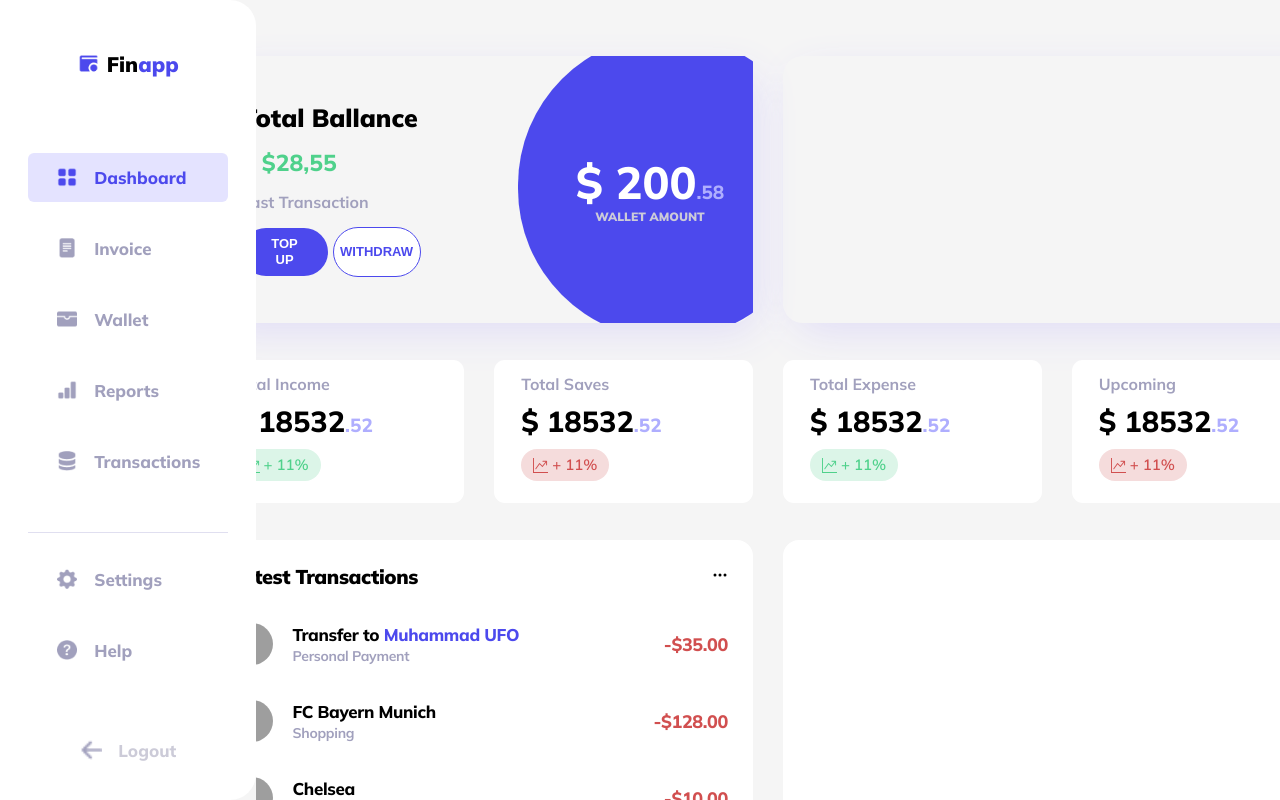
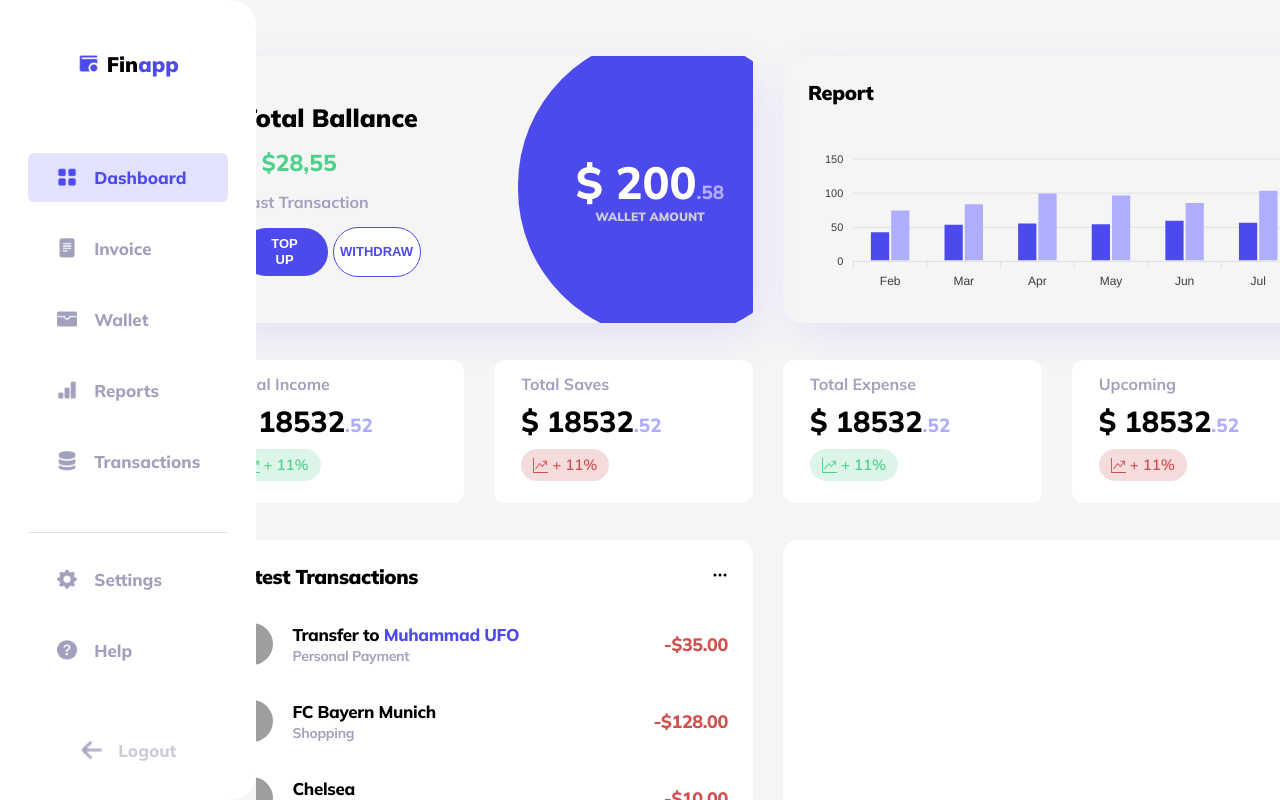
Before and after one commit to mohammadufo/dashboard-task, a React (Vite) app: page / in a window 1280 px wide. Built offline with nearby package versions, Linux system fonts and the light colour scheme; grey boxes are pictures that could not be loaded.

Commit message:
add report and chart

```diff
--- a/package.json
+++ b/package.json
@@ -11,7 +11,9 @@
   },
   "dependencies": {
     "@types/styled-components": "^5.1.26",
+    "apexcharts": "^3.41.0",
     "react": "^18.2.0",
+    "react-apexcharts": "^1.4.0",
     "react-dom": "^18.2.0",
     "react-icons": "^4.9.0",
     "styled-components": "^6.0.0-rc.3"
--- a/src/components/Sidebar.tsx
+++ b/src/components/Sidebar.tsx
@@ -10,6 +10,10 @@ import SettingIcon from '../assets/icons/settings.png'
 import HelpIcon from '../assets/icons/help.png'
 import BackIcon from '../assets/icons/back.png'
 
+interface Prop {
+  active?: string
+}
+
 const Container = styled.div`
   width: 256px;
   height: 100vh;
@@ -19,6 +23,7 @@ const Container = styled.div`
   justify-content: space-around;
   background-color: #fff;
   border-radius: 0px 26px 26px 0px;
+  overflow-y: scroll;
 `
 
 const Top = styled.div`
@@ -75,7 +80,7 @@ const List = styled.ul`
   gap: 22px;
 `
 
-const ListItem = styled.li`
+const ListItem = styled.li<Prop>`
   display: flex;
   justify-content: flex-start;
   align-items: center;
--- a/src/pages/homepage/Home.tsx
+++ b/src/pages/homepage/Home.tsx
@@ -2,6 +2,7 @@ import { styled } from 'styled-components'
 import Total from './components/Total'
 import CenterBox from './components/CenterBox'
 import Latest from './components/Latest'
+import Reports from './components/Reports'
 
 const Container = styled.div`
   display: flex;
@@ -59,7 +60,9 @@ const Home = () => {
         <TopChild>
           <Total />
         </TopChild>
-        <TopChild></TopChild>
+        <TopChild>
+          <Reports />
+        </TopChild>
       </Top>
       <Center>
         <CenterChild>
--- /dev/null
+++ b/src/pages/homepage/components/BarChart.tsx
@@ -0,0 +1,75 @@
+// eslint-disable-next-line
+// @ts-nocheck
+import ReactApexChart from 'react-apexcharts'
+import { styled } from 'styled-components'
+const Container = styled.div`
+  .apx-legend-position-bottom {
+    display: none !important;
+  }
+`
+
+const BarChart = () => {
+  const state = {
+    series: [
+      {
+        name: 'Net Profit',
+        data: [44, 55, 57, 56, 61, 58],
+      },
+      {
+        name: 'Revenue',
+        data: [76, 85, 101, 98, 87, 105],
+      },
+    ],
+    options: {
+      chart: {
+        type: 'bar',
+        height: 350,
+      },
+      plotOptions: {
+        bar: {
+          horizontal: false,
+          columnWidth: '55%',
+          endingShape: 'rounded',
+        },
+      },
+      dataLabels: {
+        enabled: false,
+      },
+      stroke: {
+        show: true,
+        width: 2,
+        colors: ['transparent'],
+      },
+      xaxis: {
+        categories: ['Feb', 'Mar', 'Apr', 'May', 'Jun', 'Jul'],
+      },
+      yaxis: {},
+      fill: {
+        opacity: 1,
+        colors: ['#4C49ED', '#AFAEFE'],
+      },
+      tooltip: {
+        y: {
+          formatter: function (val) {
+            return '$ ' + val + ' thousands'
+          },
+        },
+      },
+    },
+  }
+
+  return (
+    <Container>
+      <div id="chart">
+        <ReactApexChart
+          options={state.options}
+          series={state.series}
+          type="bar"
+          height={170}
+        />
+      </div>
+    </Container>
+  )
+}
+
+export default BarChart
--- /dev/null
+++ b/src/pages/homepage/components/Reports.tsx
@@ -0,0 +1,51 @@
+import { BsThreeDots } from 'react-icons/bs'
+import { styled } from 'styled-components'
+import BarChart from './BarChart'
+
+const Container = styled.div`
+  margin: 24px 25px;
+  display: flex;
+  flex-direction: column;
+  align-items: center;
+  justify-content: center;
+  gap: 24px;
+`
+
+const Top = styled.div`
+  display: flex;
+  align-items: center;
+  justify-content: space-between;
+  width: 100%;
+`
+const Title = styled.span`
+  font-weight: 900;
+  font-size: 20px;
+  line-height: 25px;
+  letter-spacing: -0.02em;
+`
+
+const Icon = styled.div`
+  cursor: pointer;
+`
+
+const Main = styled.div`
+  width: 100%;
+`
+
+const Reports = () => {
+  return (
+    <Container>
+      <Top>
+        <Title>Report</Title>
+        <Icon>
+          <BsThreeDots />
+        </Icon>
+      </Top>
+      <Main>
+        <BarChart />
+      </Main>
+    </Container>
+  )
+}
+
+export default Reports
```
Also changed, not shown: 1 other file (tests, documents, lock files or other folders).
